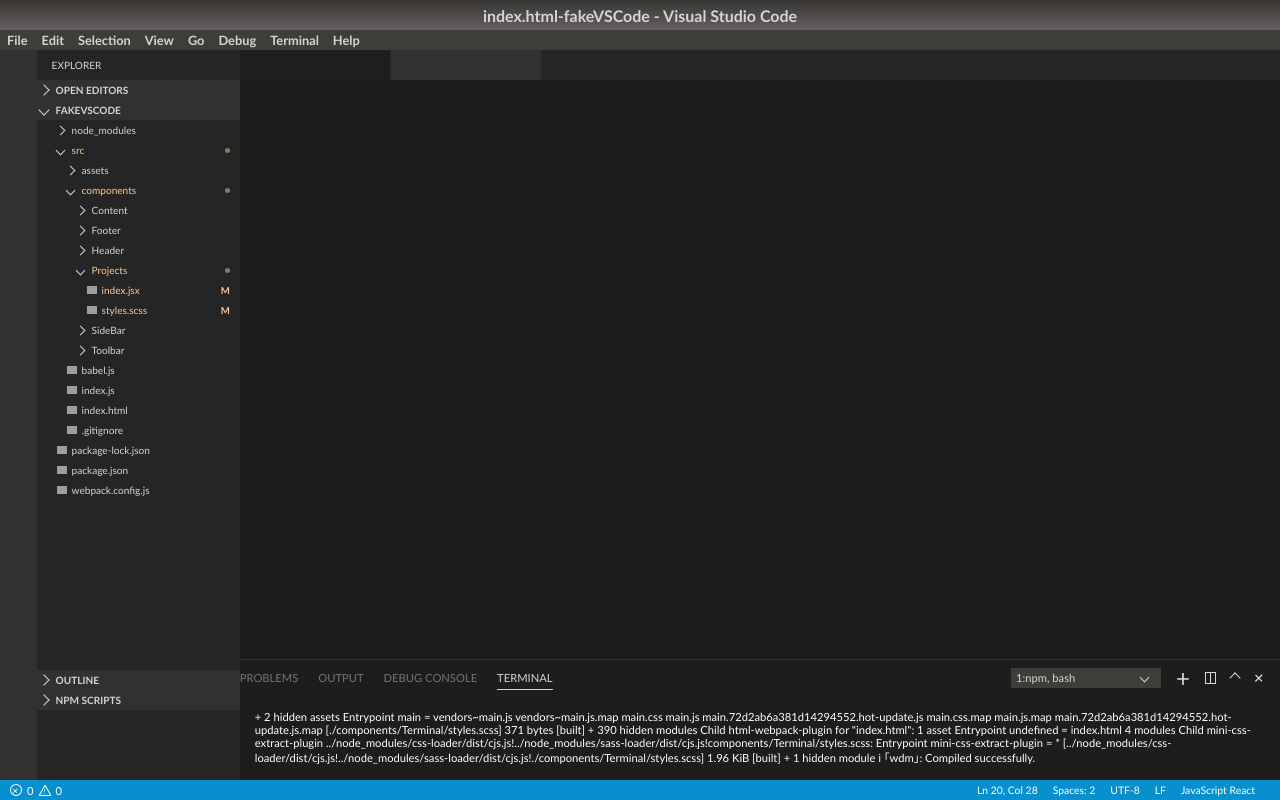
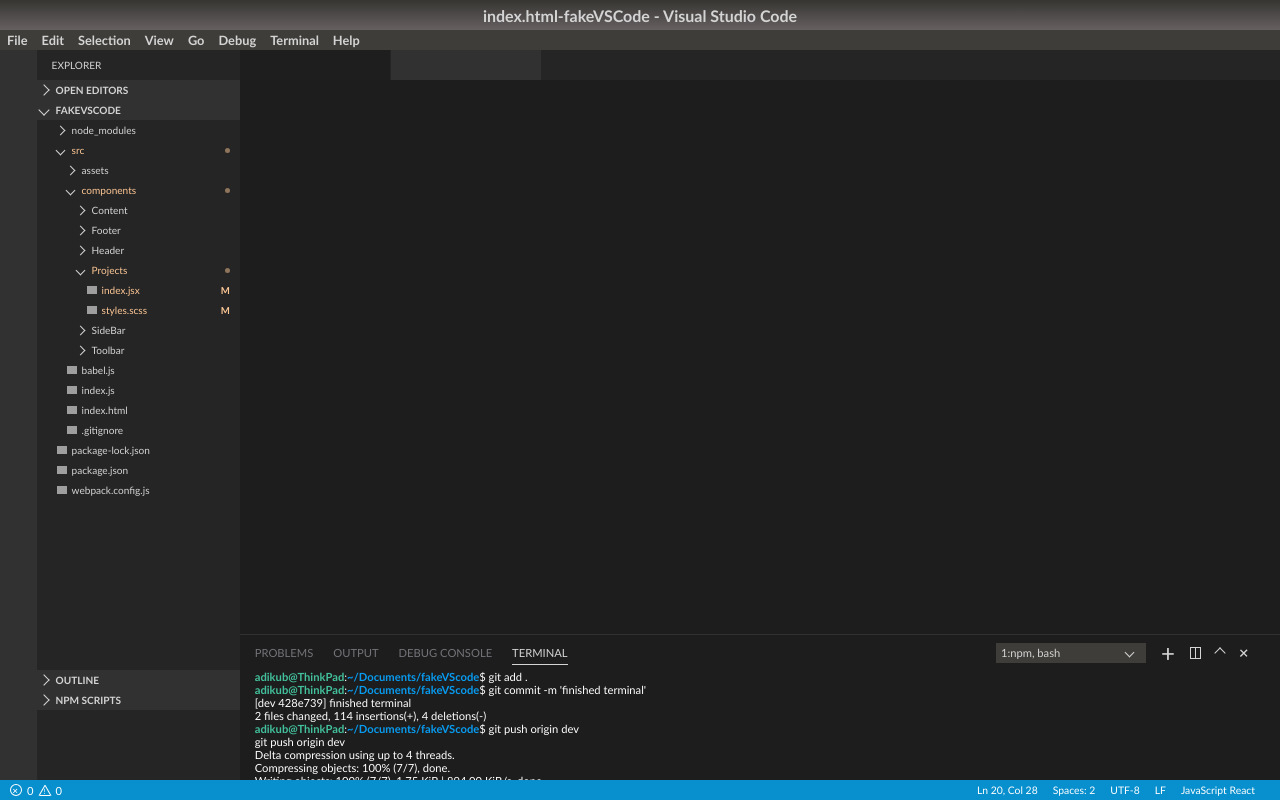
Before and after one commit to AdiKub/fakeVScode, a React app: page / in a window 1280 px wide. Built offline with nearby package versions, Linux system fonts and the light colour scheme; grey boxes are pictures that could not be loaded.

Commit message:
finished terminal

```diff
--- a/src/assets/styles/_variables.scss
+++ b/src/assets/styles/_variables.scss
@@ -12,3 +12,4 @@
 $tagArrowColor: #747379;
 $functionSignColor: #d2d1cf;
 $functionName: #c6ce95;
+$terminalPath: #089bf0;
--- a/src/components/Terminal/index.jsx
+++ b/src/components/Terminal/index.jsx
@@ -1,5 +1,6 @@
 import React from 'react'
 
+import TerminalText from '../TerminalText'
 import './styles.scss';
 
 const Terminal = () => {
@@ -42,21 +43,7 @@
         </div>
       </div>
       <div className='terminal-window'>
-        <span>
-          + 2 hidden assets
-          Entrypoint main = vendors~main.js vendors~main.js.map main.css main.js main.72d2ab6a381d14294552.hot-update.js main.css.map main.js.map main.72d2ab6a381d14294552.hot-update.js.map
-          [./components/Terminal/styles.scss] 371 bytes  [built]
-              + 390 hidden modules
-          Child html-webpack-plugin for "index.html":
-              1 asset
-              Entrypoint undefined = index.html
-                4 modules
-          Child mini-css-extract-plugin ../node_modules/css-loader/dist/cjs.js!../node_modules/sass-loader/dist/cjs.js!components/Terminal/styles.scss:
-              Entrypoint mini-css-extract-plugin = *
-              [../node_modules/css-loader/dist/cjs.js!../node_modules/sass-loader/dist/cjs.js!./components/Terminal/styles.scss] 1.96 KiB [built]
-                  + 1 hidden module
-          ℹ ｢wdm｣: Compiled successfully.
-        </span>
+      <TerminalText />
       </div>
     </div>
   )
--- a/src/components/Terminal/styles.scss
+++ b/src/components/Terminal/styles.scss
@@ -2,6 +2,7 @@
 @import '../../assets/styles/mixins';
 
 .terminal {
+  padding: 0 15px;
   height: 150px;
   width: 100%;
   border-top: 1px solid $fileNameTadBackgrounf;
@@ -86,9 +87,8 @@
   }
 
   &-window {
-    height: 100%;
+    height: 110px;
     width: 100%;
-    padding: 15px;
     color: white;
     font-size: 0.7em;
   }
--- /dev/null
+++ b/src/components/TerminalText/index.jsx
@@ -0,0 +1,62 @@
+import React from 'react'
+
+import './styles.scss';
+
+const TerminalText = () => {
+
+  return (
+    <div className='terminal-text' id='terminalText'>
+    <p className='terminal-text-main'>
+      <span className='terminal-text_user'>
+        adikub@ThinkPad
+      </span>
+      :
+      <span className='terminal-text_path'>
+      ~/Documents/fakeVScode
+      </span>
+      $ git add .
+    </p>
+    <p className='terminal-text-main'>
+      <span className='terminal-text_user'>
+        adikub@ThinkPad
+      </span>
+      :
+      <span className='terminal-text_path'>
+      ~/Documents/fakeVScode
+      </span>
+      $ git commit -m 'finished terminal'
+    </p>
+    <span>[dev 428e739] finished terminal</span>
+    <span> 2 files changed, 114 insertions(+), 4 deletions(-)</span>
+    <p className='terminal-text-main'>
+      <span className='terminal-text_user'>
+        adikub@ThinkPad
+      </span>
+      :
+      <span className='terminal-text_path'>
+      ~/Documents/fakeVScode
+      </span>
+      $  git push origin dev
+    </p>
+    <span> git push origin dev</span>
+    <span> Delta compression using up to 4 threads.</span>
+    <span> Compressing objects: 100% (7/7), done.</span>
+    <span> Writing objects: 100% (7/7), 1.75 KiB | 894.00 KiB/s, done. </span>
+    <span> Total 7 (delta 3), reused 0 (delta 0)</span>
+    <span> remote: Resolving deltas: 100% (3/3), completed with 3 local objects. </span>
+    <span> To github.com:AdiKub/fakeVScode.git</span>
+    <span>    ef6a751..428e739  dev -> dev</span>
+    <p className='terminal-text-main'>
+      <span className='terminal-text_user'>
+        adikub@ThinkPad
+      </span>
+      :
+      <span className='terminal-text_path'>
+      ~/Documents/fakeVScode
+      </span>
+      $
+    </p>
+    </div>
+  )
+}
+export default TerminalText
--- /dev/null
+++ b/src/components/TerminalText/styles.scss
@@ -0,0 +1,28 @@
+@import '../../assets/styles/variables';
+@import '../../assets/styles/mixins';
+
+
+.terminal-text {
+  height: 100%;
+  overflow-y: scroll;
+  color: white;
+  display: flex;
+  flex-direction: column;
+
+  &_user {
+    color: $tagNameColor;
+    font-weight: bold;
+  }
+
+  &_path {
+    color: $terminalPath;
+    font-weight: bold;
+  }
+}
+#terminalText::-webkit-scrollbar {
+  width: 10px;
+}
+
+#terminalText::-webkit-scrollbar-thumb {
+  background:  $toolbarBackground;
+}
```
